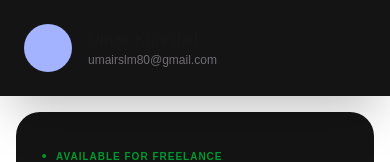
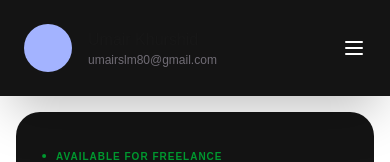
Before and after one commit to UMAIR9235/my-new-portfolio, a Next.js app: page / in a window 390 px wide. Shown: the top 162 px of the page. Built offline with nearby package versions, Linux system fonts and the light colour scheme.

Commit message:
fix esllint build errors

```diff
--- a/src/app/(dashboard)/projects/page.tsx
+++ b/src/app/(dashboard)/projects/page.tsx
@@ -1,5 +1,5 @@
 import ProjectCard from "@/components/project-card";
-import { ArrowUp, ChevronRight } from "lucide-react";
+import { ArrowUp } from "lucide-react";
 import React from "react";
 
 function ProjectsListPage() {
--- a/src/components/canvas-circle-animation.tsx
+++ b/src/components/canvas-circle-animation.tsx
@@ -143,7 +143,7 @@ const CanvasCircleAnimation: React.FC<CanvasCircleAnimationProps> = ({
         cancelAnimationFrame(animationFrameId.current);
       }
     };
-  }, [width, height]); // Re-run when dimensions change
+  }, [width, height, colors]); // Re-run when dimensions change
 
   return (
     <canvas
--- a/src/components/side-nav.tsx
+++ b/src/components/side-nav.tsx
@@ -2,6 +2,7 @@
 import {
   BriefcaseBusiness,
   Compass,
+  Menu,
   PenTool,
   Telescope,
   UserRound,
@@ -14,15 +15,19 @@ import { LuGithub } from "react-icons/lu";
 import { SiInstagram } from "react-icons/si";
 
 function SideNav() {
-  const [showNavLinks, setShowLinks] = useState(false);
+  const [showNavLinks, setShowNavLinks] = useState(false);
   return (
-    <nav className="fixed top-0 inset-x-0 z-50 lg:flex lg:relative flex-col gap-8 p-6 bg-[#141414] lg:rounded-3xl min-w-[280px] shadow-2xl lg:shadow-none">
+    <nav className="fixed top-0 inset-x-0 z-50 flex lg:relative flex-col gap-8 p-6 bg-[#141414] lg:rounded-3xl min-w-[280px] shadow-2xl lg:shadow-none">
       <div className="flex items-center gap-4">
         <div className="w-12 h-12 rounded-full bg-indigo-300"></div>
         <div className="flex flex-col">
           <h4 className=" font-medium">Umair Khurshid</h4>
           <p className="text-xs text-[#706C75]">umairslm80@gmail.com</p>
         </div>
+        <Menu
+          className="text-white ml-auto lg:hidden"
+          onClick={() => setShowNavLinks(!showNavLinks)}
+        />
       </div>
       <div
         className={`flex flex-col flex-1 gap-8 overflow-y-auto ${
```
